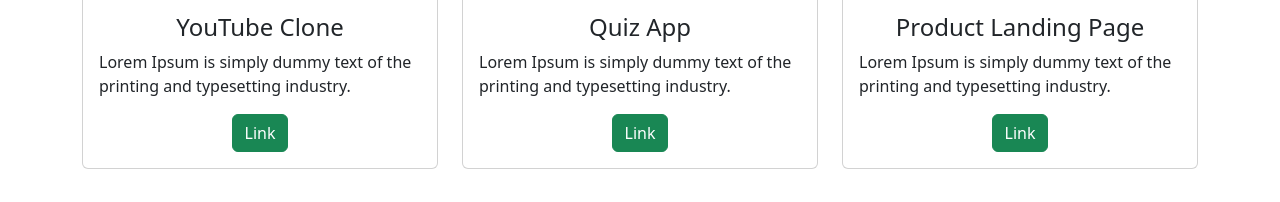
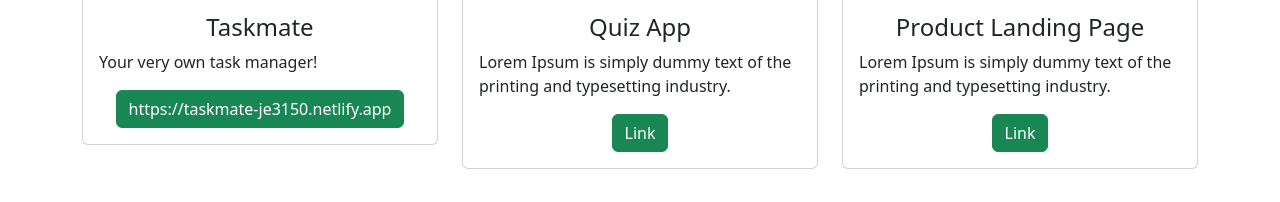
Before and after one commit to je3150/je3150.github.io, a plain HTML site: page index.html in a window 1280 px wide. Shown: the part 1828-2030 px from the top of the page. Drawn offline with nearby package versions, Linux system fonts and the light colour scheme; files whose address does not match are found by name.

Commit message:
Update index.html

```diff
--- a/index.html
+++ b/index.html
@@ -76,10 +76,10 @@
                     <div class="card">
                         <img class="card-img-top" src="images/portfolioImage1.jpeg" alt="Card image" style="width:100%">
                         <div class="card-body">
-                            <h4 class="card-title">YouTube Clone</h4>
-                            <p class="card-text">Lorem Ipsum is simply dummy text of the printing and typesetting industry.</p>
+                            <h4 class="card-title">Taskmate</h4>
+                            <p class="card-text">Your very own task manager!</p>
                             <div class="text-center">
-                                <a href="#" class="btn btn-success">Link</a>
+                                <a href="#" class="btn btn-success">https://taskmate-je3150.netlify.app</a>
                             </div>
                         </div>
                     </div>
```
